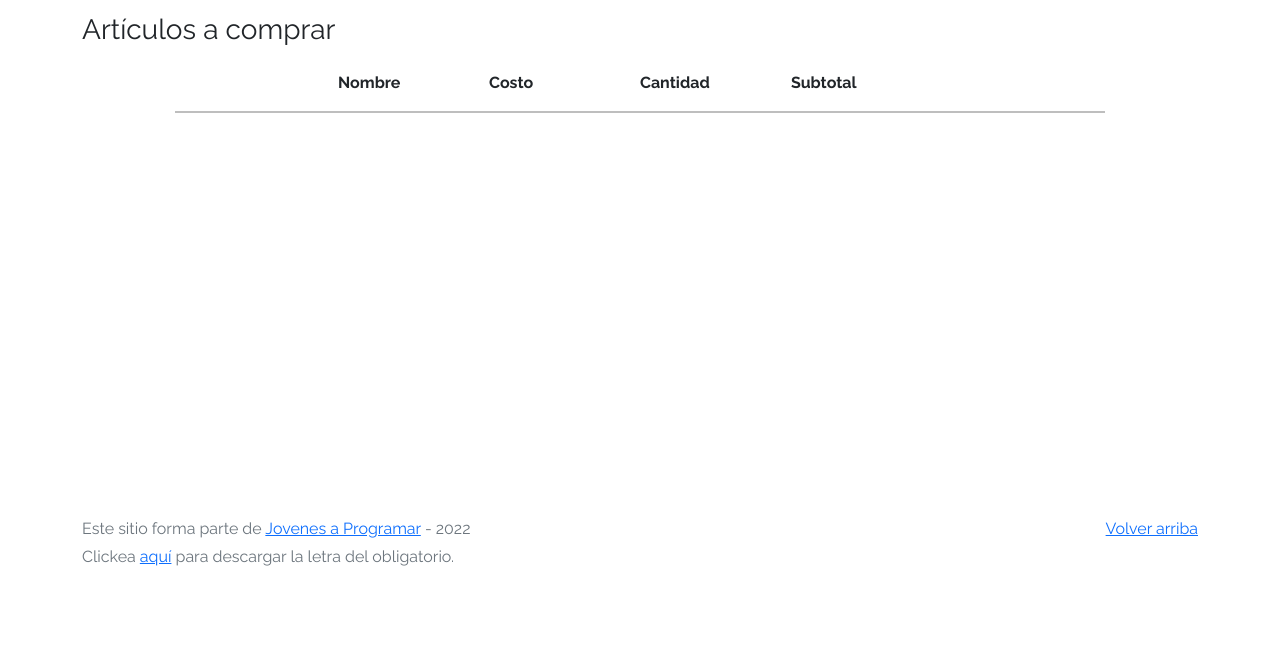
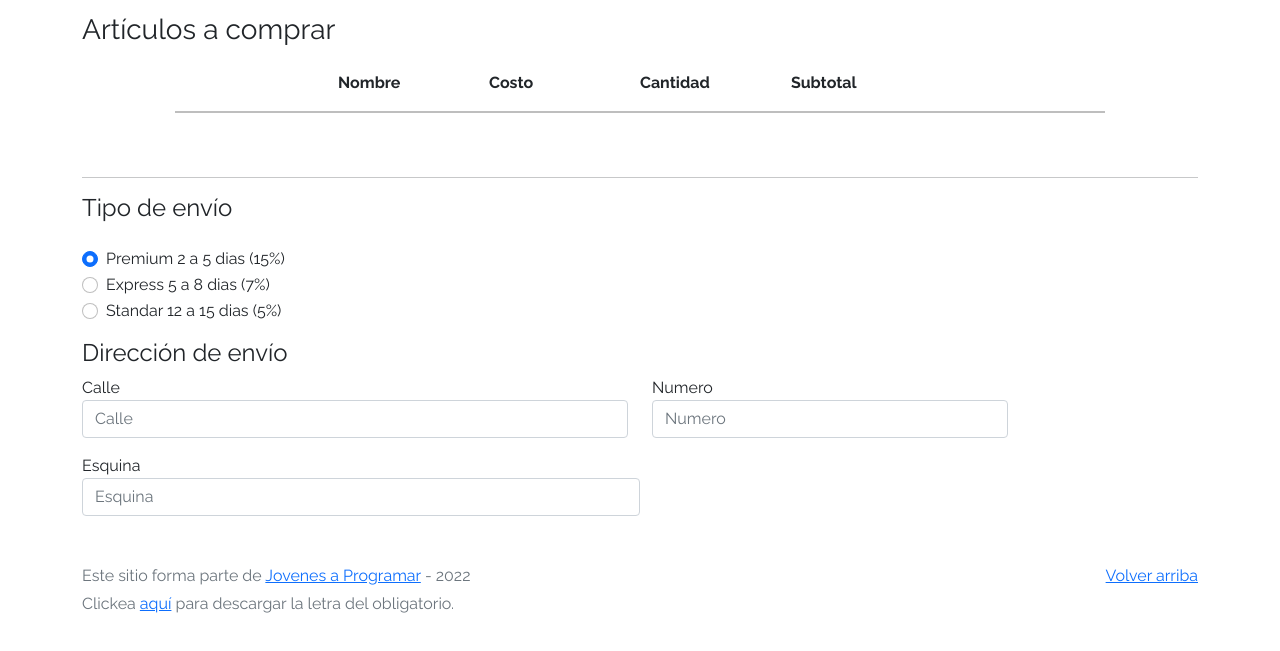
Before and after one commit to DiegoSosa9/eCommerce1, a plain HTML site: page cart.html in a window 1280 px wide. Shown: the part 169-820 px from the top of the page. Drawn offline with Linux system fonts and the light colour scheme; no server answers.

Commit message:
entrega5

```diff
--- a/cart.html
+++ b/cart.html
@@ -54,6 +54,46 @@
         </div>
 
       </div>
+      <hr class=" mt-5">
+      <div class="row"><h4>Tipo de envío</h4></div>
+      <form action="" class="mt-3">
+
+        <div class="form-check">
+          <input class="form-check-input" type="radio" name="exampleRadios" id="exampleRadios1" value="option1" checked>
+          <label class="form-check-label" for="exampleRadios1">
+            Premium 2 a 5 dias (15%)
+          </label>
+        </div>
+        <div class="form-check">
+          <input class="form-check-input" type="radio" name="exampleRadios" id="exampleRadios2" value="option2">
+          <label class="form-check-label" for="exampleRadios2">
+            Express 5 a 8 dias (7%)
+          </label>
+        </div>
+        <div class="form-check">
+          <input class="form-check-input" type="radio" name="exampleRadios" id="exampleRadios2" value="option2">
+          <label class="form-check-label" for="exampleRadios2">
+            Standar 12 a 15 dias (5%)
+          </label>
+        </div>
+        <h4 class="mt-3">Dirección de envío</h4>
+
+        <div class="row">
+          <div class="form-group col-md-6">
+            <label for="inputCalle">Calle</label>
+            <input type="text" class="form-control" id="inputCalle" placeholder="Calle">
+          </div>
+          <div class="form-group col-md-4">
+            <label for="inputNumero">Numero</label>
+            <input type="text" class="form-control" id="inputNumero" placeholder="Numero">
+          </div>
+        </div>
+        <div class="form-group col-md-6 mt-3">
+          <label for="inputEsquina">Esquina</label>
+          <input type="text" class="form-control" id="inputEsquina" placeholder="Esquina">
+        </div>
+
+      </form>
 
     </div>
   </main>
--- a/js/cart.js
+++ b/js/cart.js
@@ -21,11 +21,23 @@ document.addEventListener('DOMContentLoaded', async function(){
             <img src="${productosCarrito[i].image}" alt="" style="height:50px; width:auto;">
             </div>
             <p class="col-2">${productosCarrito[i].name}</p>
-            <p class="col-2">${productosCarrito[i].currency} ${productosCarrito[i].unitCost}</p>
-            <div class="p0 col-2"><input type="text" class="form-control"  style="width: 30%;" value="${productosCarrito[i].count}"></div>
-            <p class="col-2"><b>${productosCarrito[i].currency} ${productosCarrito[i].unitCost}</b></p>
+            <p class="col-2">${productosCarrito[i].currency} <span id="costo_id">${productosCarrito[i].unitCost}</span></p>
+            <div class="p0 col-2"><input type="number" class="form-control"  style="width: 30%;" value="${productosCarrito[i].count}" id="id_input"></div>
+            <p class="col-2"><b>${productosCarrito[i].currency}  <span id="id_subtotal">${productosCarrito[i].unitCost} </span></b></p>
         </div>
         `;
     };
     productos.innerHTML = listaProductos;
+
+    let input = document.getElementById("id_input");
+
+    input.addEventListener('change', updateValue);
+
+    function updateValue(){
+        let costo = document.getElementById("costo_id");
+        let subtotal;
+        subtotal = input.value * costo.innerText;
+        let subtotal_html = document.getElementById("id_subtotal");
+        subtotal_html.innerText= subtotal;
+    }
 });
```
